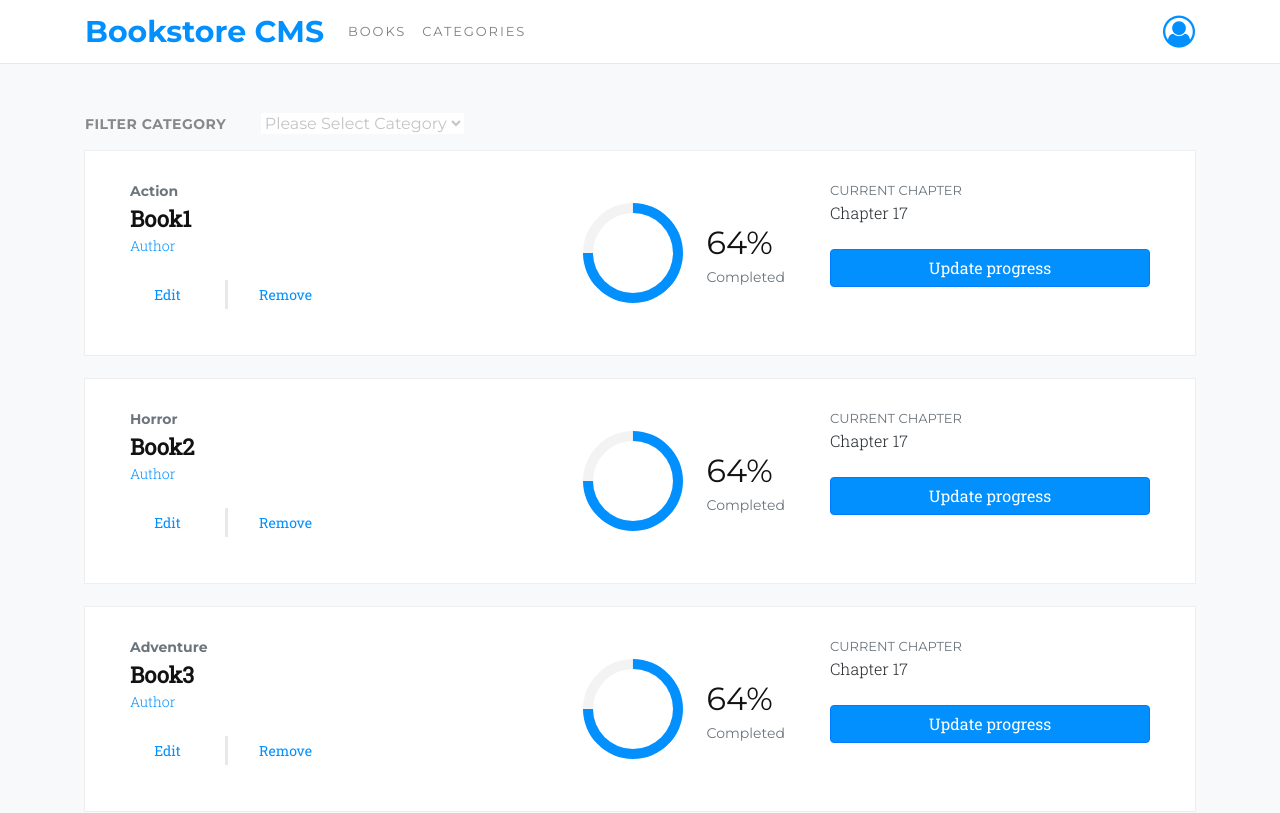
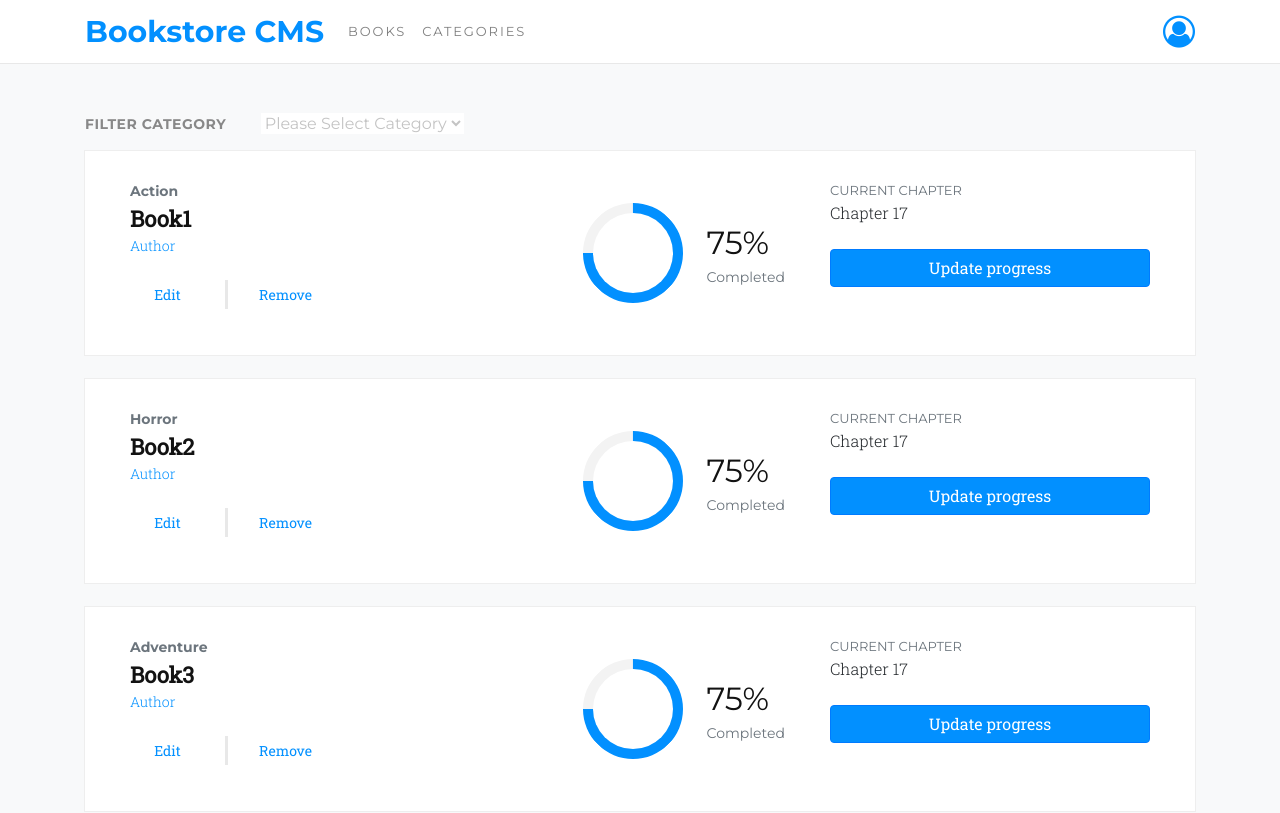
Before and after one commit to ldelbel/bookstore-cms, a React (Create React App) app: page / in a window 1280 px wide. Shown: the top 813 px of the page. Built offline with nearby package versions, Linux system fonts and the light colour scheme.

Commit message:
Change percentage of progress

```diff
--- a/src/components/Book.js
+++ b/src/components/Book.js
@@ -106,7 +106,7 @@ const Book = props => {
       <div className="d-flex align-items-center justify-content-sm-center justify-content-lg-center align-items-lg-center col-md-3">
         <StyledLoader className="mr-4" />
         <div className="d-flex flex-column">
-          <span style={{ fontSize: '32px', color: '#121212' }}>64%</span>
+          <span style={{ fontSize: '32px', color: '#121212' }}>75%</span>
           <span style={{ fontSize: '14px', color: 'var(--gray)' }}>
             Completed
           </span>
```
Also changed, not shown: 1 other file (tests, documents, lock files or other folders).
